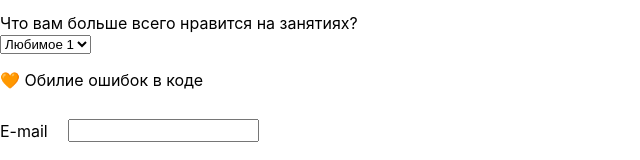
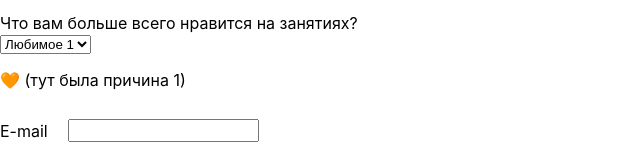
Before and after one commit to EvgeniaLeleo/sky-react, a React (Create React App) app: page / in a window 1280 px wide. Shown: the part 390-550 px from the top of the page, without its empty margins (0-640 px from the left). Built offline with nearby package versions, Linux system fonts and the light colour scheme.

Commit message:
refactor: reasons deleted by censorship :)

```diff
--- a/src/components/Select.js
+++ b/src/components/Select.js
@@ -5,12 +5,12 @@ class Select extends React.Component {
     super(props);
     this.state = {
       value: 'Любимое 1',
-      correspondingValue: '🧡 Обилие ошибок в коде',
+      correspondingValue: '🧡 (тут была причина 1)',
     };
     this.values = {
-      errors: '🧡 Обилие ошибок в коде',
-      noanswers: '💛 Периодическое отсутствие ответов на вопросы',
-      noinformation: '💚 Недостаточность информации для выполнения дз',
+      errors: '🧡 (тут была причина 1)',
+      noanswers: '💛 (тут была причина 2)',
+      noinformation: '💚 (тут была причина 3)',
     };
 
     this.handleChange = this.handleChange.bind(this);
```
